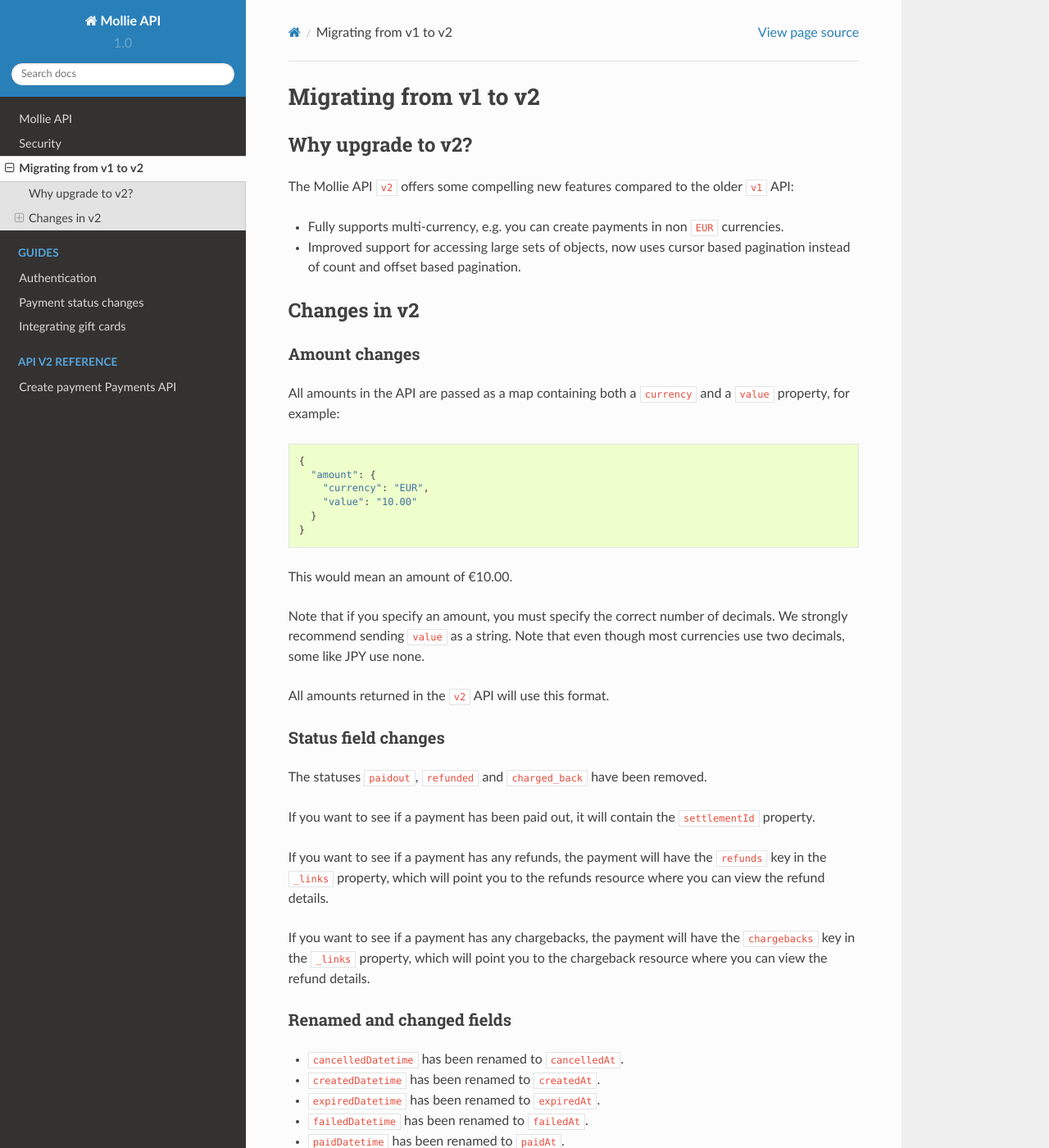
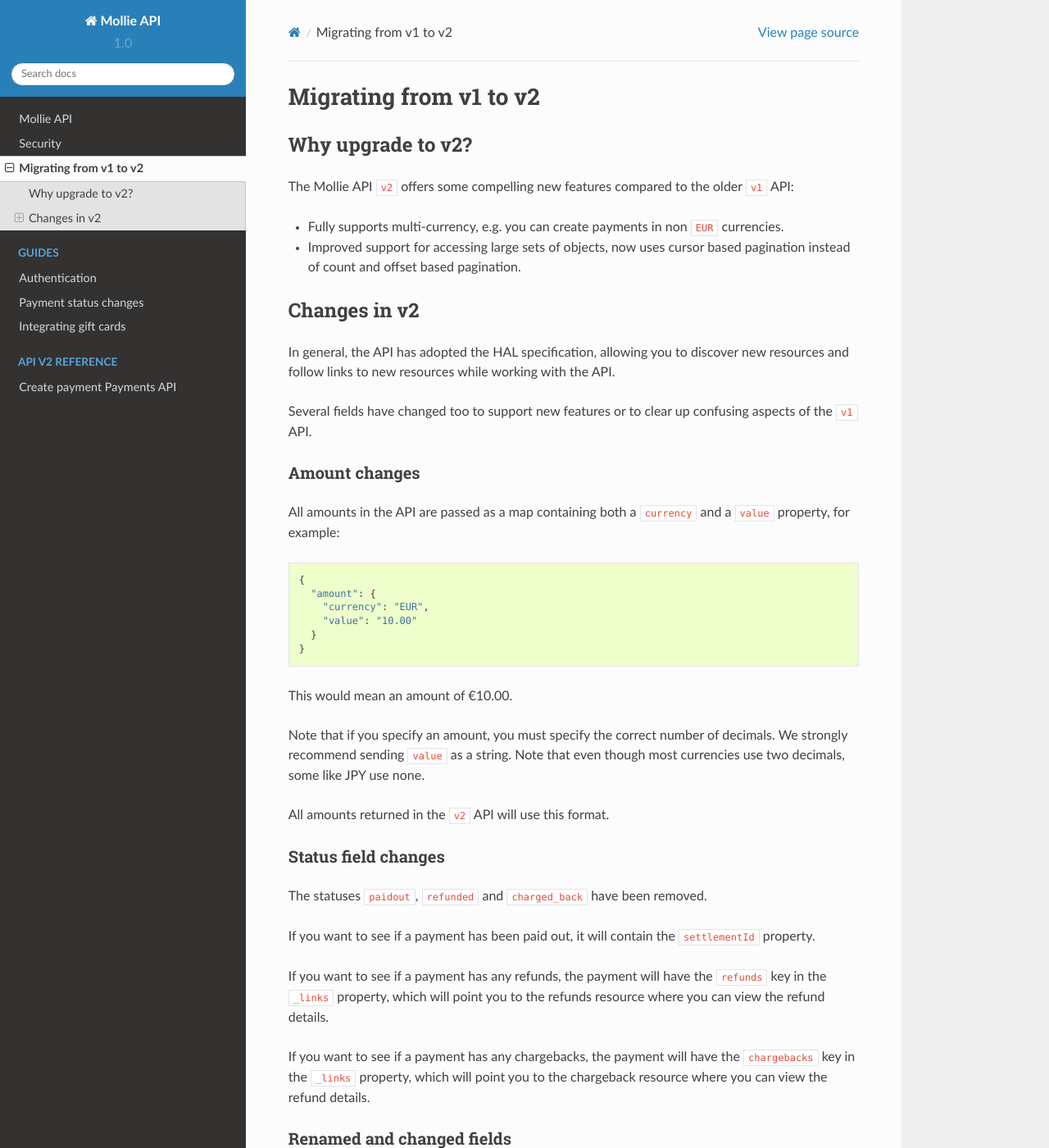
Before and after one commit to zsparal/api-documentation, a Sphinx documentation site: the page built from source/migrating-v1-to-v2.rst, in a window 1280 px wide and 1400 px high. Shown: the whole window at 82% size. Built offline with Sphinx 7.4.7 and the Read the Docs theme 2.0.0, drawn with Linux system fonts in a browser that asks for light colours; some of the changed text lies outside the part shown.

Commit message:
Add some paragraphs on HAL

```diff
--- a/source/migrating-v1-to-v2.rst
+++ b/source/migrating-v1-to-v2.rst
@@ -12,6 +12,11 @@
 
 Changes in v2
 -------------
+
+In general, the API has adopted the HAL specification, allowing you to discover new resources and follow links to new
+resources while working with the API.
+
+Several fields have changed too to support new features or to clear up confusing aspects of the ``v1`` API.
 
 Amount changes
 ^^^^^^^^^^^^^^
@@ -55,6 +60,8 @@
 * ``paidDatetime`` has been renamed to ``paidAt``.
 * ``recurringType`` has been renamed to ``sequenceType``. This field is now always present. A one off payment (not the
   start of a recurring sequence and not a recurring payment) will have the value ``oneoff``.
+* ``redirectUrl`` and ``webhookUrl`` are now part of the top level object for Payments.
+* ``links.paymentUrl`` has been renamed to ``_links.checkout`` as per HAL specifications.
 
 Removed fields
 ^^^^^^^^^^^^^^
```
